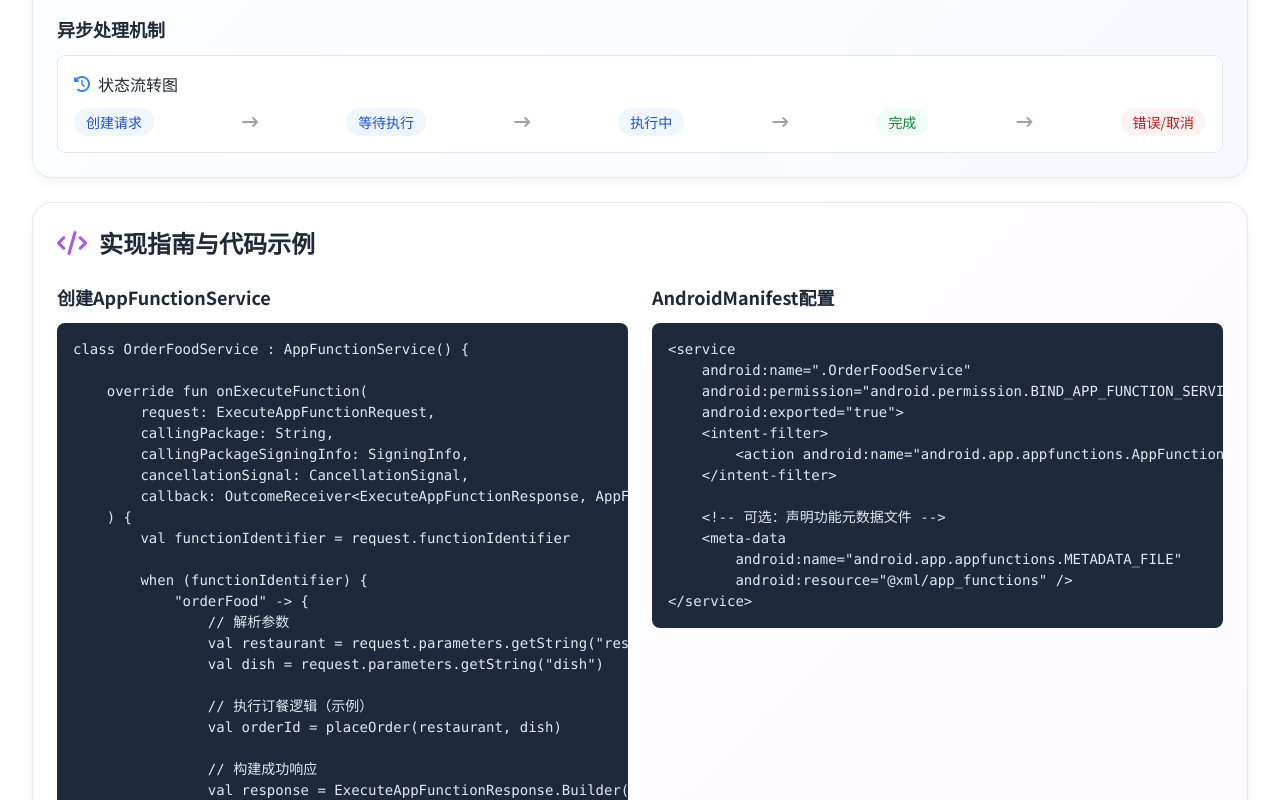
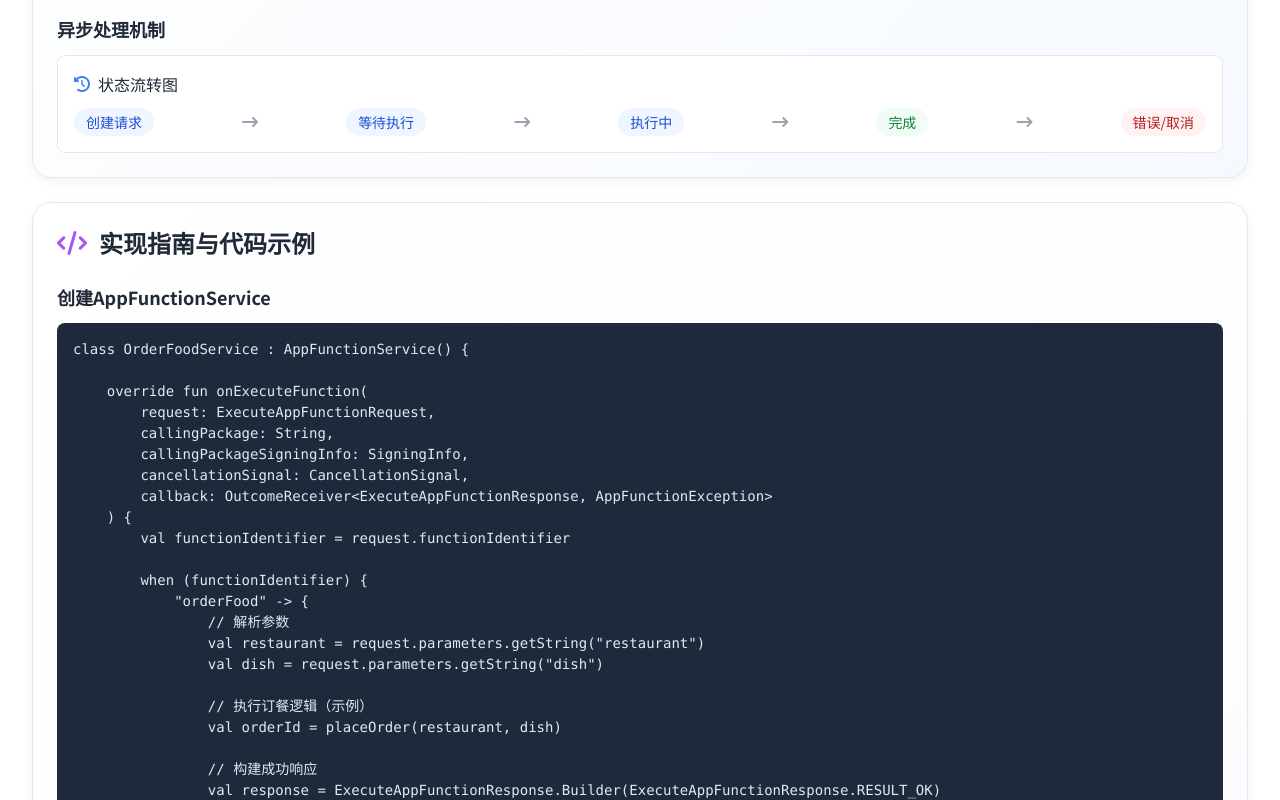
Before and after one commit to songtao542/appfunctions, a plain HTML site: page index.html in a window 1280 px wide. Shown: the part 2000-2800 px from the top of the page. Drawn offline with nearby package versions, Linux system fonts and the light colour scheme.

Commit message:
Update index.html

```diff
--- a/index.html
+++ b/index.html
@@ -453,7 +453,8 @@
                         <h2 class="text-2xl font-bold text-gray-800">实现指南与代码示例</h2>
                     </div>
 
-                    <div class="grid grid-cols-1 md:grid-cols-2 gap-6">
+                    <!-- <div class="grid grid-cols-1 md:grid-cols-2 gap-6"> -->
+                    <div class="grid gap-6">
                         <!-- 创建AppFunctionService -->
                         <div>
                             <h3 class="text-lg font-semibold text-gray-800 mb-3">创建AppFunctionService</h3>
```
